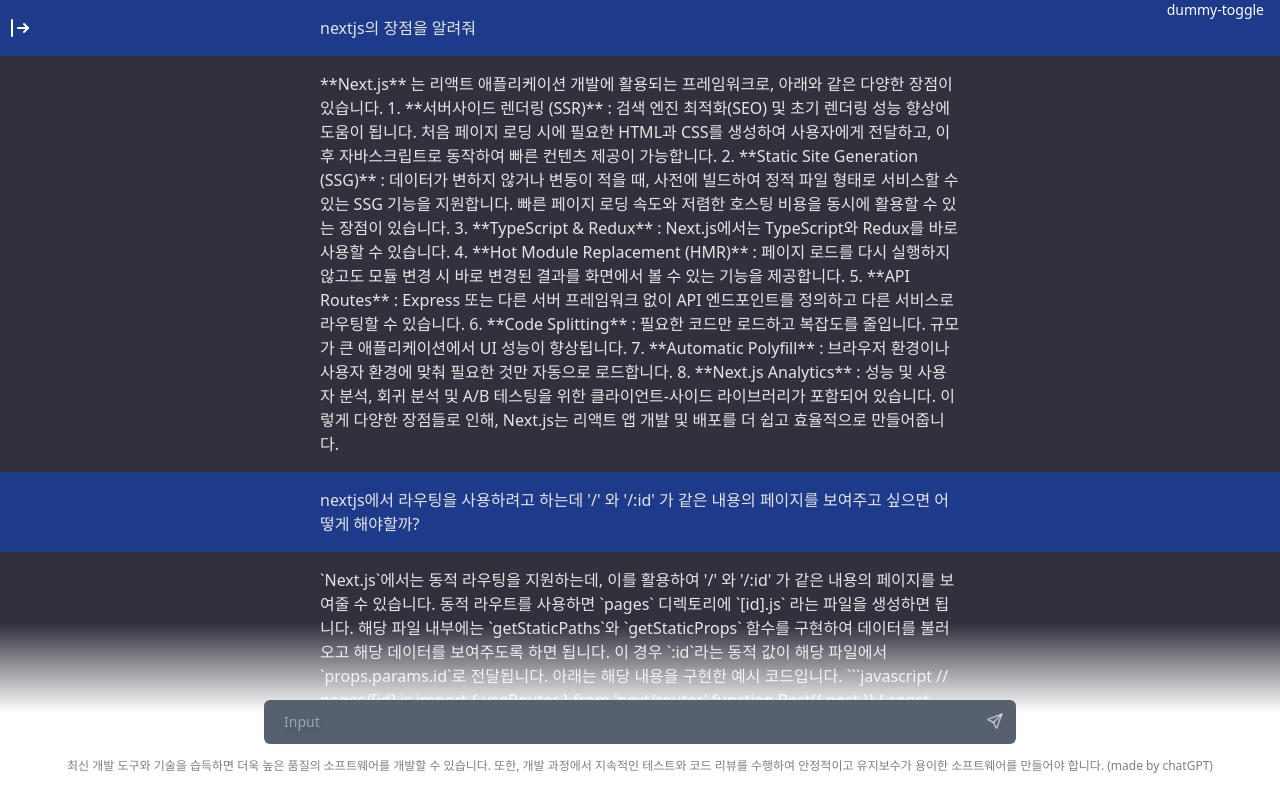
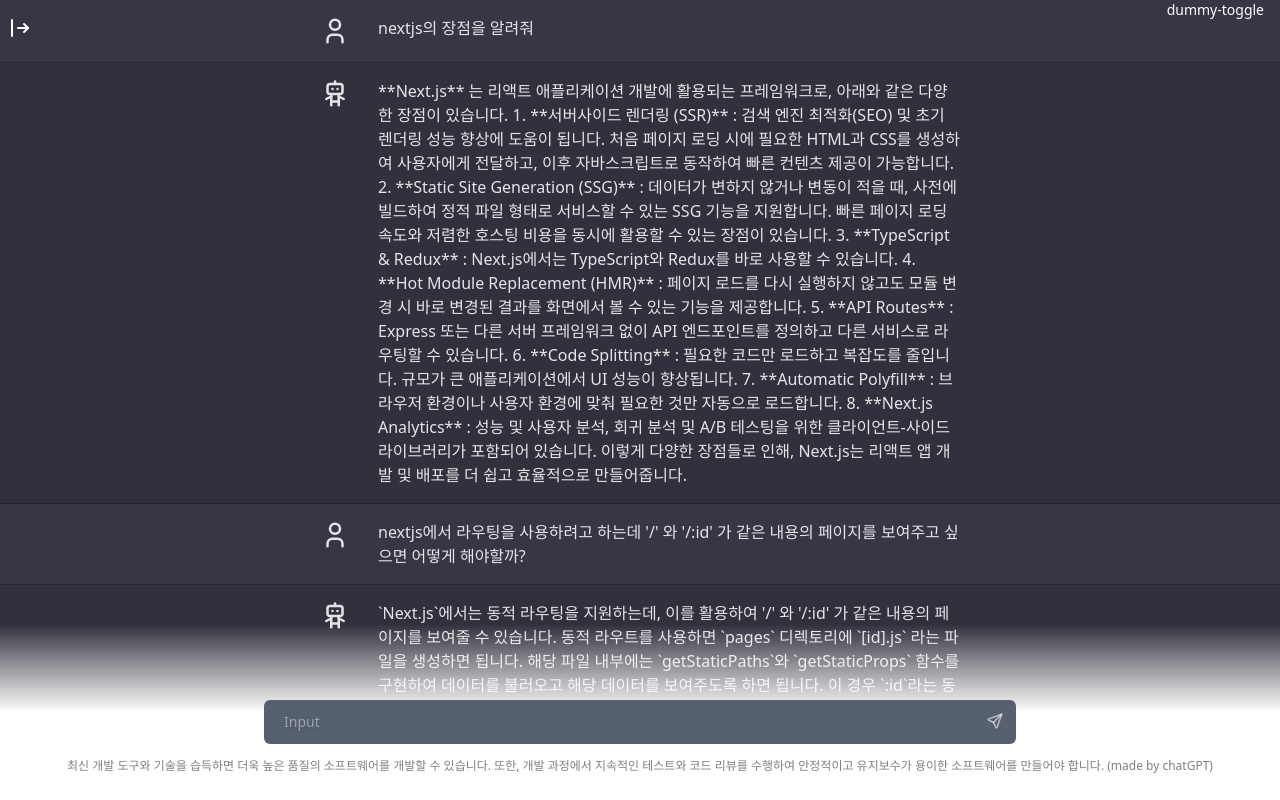
Before and after one commit to DevooKim/My-GPT-client, a Next.js app: page / in a window 1280 px wide. Both pictures are taken after a click on the button "dummy-toggle". Built offline with nearby package versions, Linux system fonts and the light colour scheme.

Commit message:
add chatMessage

```diff
--- a/components/Chat/Chat.tsx
+++ b/components/Chat/Chat.tsx
@@ -24,6 +24,9 @@
                         {item.map((v, index) => (
                             <ChatMessage key={index} message={v} />
                         ))}
+                        <div
+                            className="h-[172px] bg-white dark:bg-[#343541]"
+                        />
                     </div>
                 )}
             </div>
--- a/components/Chat/Components/ChatInput.tsx
+++ b/components/Chat/Components/ChatInput.tsx
@@ -12,7 +12,7 @@
     };
 
     return (
-        <div className="absolute bottom-0 left-0 w-full border-transparent bg-gradient-to-b from-transparent via-white to-white pt-6 dark:border-white/20 dark:via-[#363645] dark:to-mygpt">
+        <div className="absolute bottom-0 left-0 w-full pt-6 border-transparent bg-gradient-to-b from-transparent via-white to-white dark:border-white/20 dark:via-mygpt-second dark:to-mygpt">
             <div className="stretch mx-2 mt-4 flex flex-row gap-3 last:mb-2 md:mx-4 md:mt-[52px] md:last:mb-6 lg:mx-auto lg:max-w-3xl">
                 <div className="flex relative mx-2 w-full bg-[#56606E] rounded-md">
                     <textarea
--- a/components/Chat/Components/ChatMessage.tsx
+++ b/components/Chat/Components/ChatMessage.tsx
@@ -1,3 +1,5 @@
+import { IconUser, IconRobot } from "@tabler/icons-react";
+
 interface Props {
     message: {
         role: string;
@@ -6,13 +8,12 @@
 }
 
 export function ChatMessage({ message }: Props) {
+    const isUser = message.role === "user";
+
     return (
-        <div
-            className={`${
-                message.role === "user" && "bg-blue-900"
-            } text-neutral-200`}
-        >
+        <div className={`${isUser && "bg-mygpt-second"} text-neutral-200 border-b border-black/30`}>
             <div className="relative flex max-w-2xl gap-4 p-4 m-auto text-base">
+                <div className="mr-3">{isUser ? <IconUser size="30"/> : <IconRobot size="30"/>}</div>
                 <div>{message.content}</div>
             </div>
         </div>
--- a/tailwind.config.js
+++ b/tailwind.config.js
@@ -8,8 +8,12 @@
     theme: {
         extend: {
             colors: {
-                sidebar: "#22232D",
-                mygpt: "#31313E",
+                mygpt: {
+                    DEFAULT: "#31313E",
+                    primary: "#31313E",
+                    second: "#363645",
+                    sidebar: "#22232D",
+                },
             },
         },
     },
```
